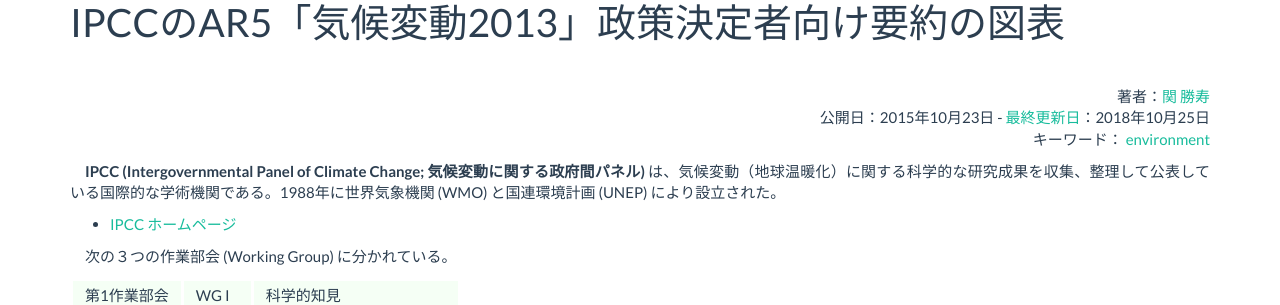
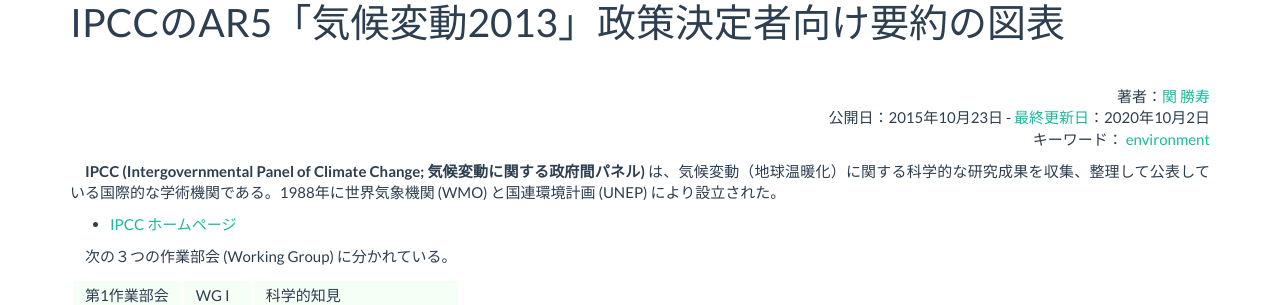
Before and after one commit to sekika/sekika.github.io, a Jekyll site: the page built from _posts/2015-10-23-ipcc-2013-fig.md, in a window 1280 px wide and 900 px high. Shown: the part 122-427 px from the top of the window. Built offline with Jekyll 4.4.1, drawn with Linux system fonts in a browser that asks for light colours; some of the changed lines change nothing that is shown.

Commit message:
AR6 schedule

```diff
--- a/_posts/2015-10-23-ipcc-2013-fig.md
+++ b/_posts/2015-10-23-ipcc-2013-fig.md
@@ -2,7 +2,7 @@
 layout: post
 title: IPCCのAR5「気候変動2013」政策決定者向け要約の図表
 date: 2015-10-23 06:19:13 +0000
-update: 2018-10-25 15:50:05 +0000
+update: 2020-10-02 03:55:58 +0000
 tag: environment
 ---
 <strong>IPCC (Intergovernmental Panel of Climate Change; 気候変動に関する政府間パネル) </strong>は、気候変動（地球温暖化）に関する科学的な研究成果を収集、整理して公表している国際的な学術機関である。1988年に世界気象機関 (WMO) と国連環境計画 (UNEP) により設立された。
@@ -32,7 +32,7 @@
 
 - [IPCC第5次評価報告書　第1作業部会報告書　用語集（抜粋版）　気象庁訳（PDF 392KB）](http://www.data.jma.go.jp/cpdinfo/ipcc/ar5/ipcc_ar5_wg1_glossary_jpn.pdf)
 
-なお、第6次評価報告書(AR6)は[2022年に出版される予定](http://www.ipcc.ch/pdf/ar6_material/AC6_brochure_en.pdf)である。
+なお、第6次評価報告書(AR6)は[2022年に出版される予定](https://www.ipcc.ch/assessment-report/ar6/)である。
 
 ## SPM に掲載されている図 ##
 
```
